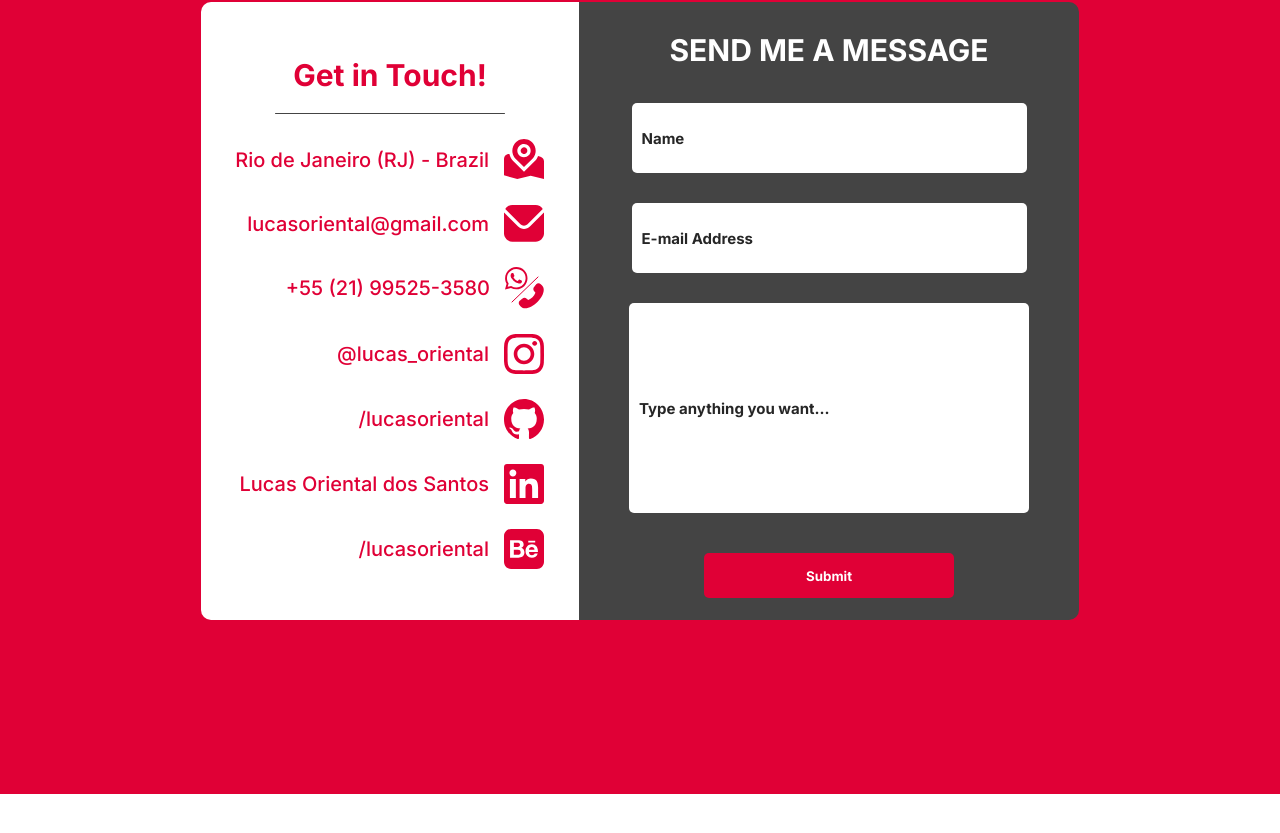
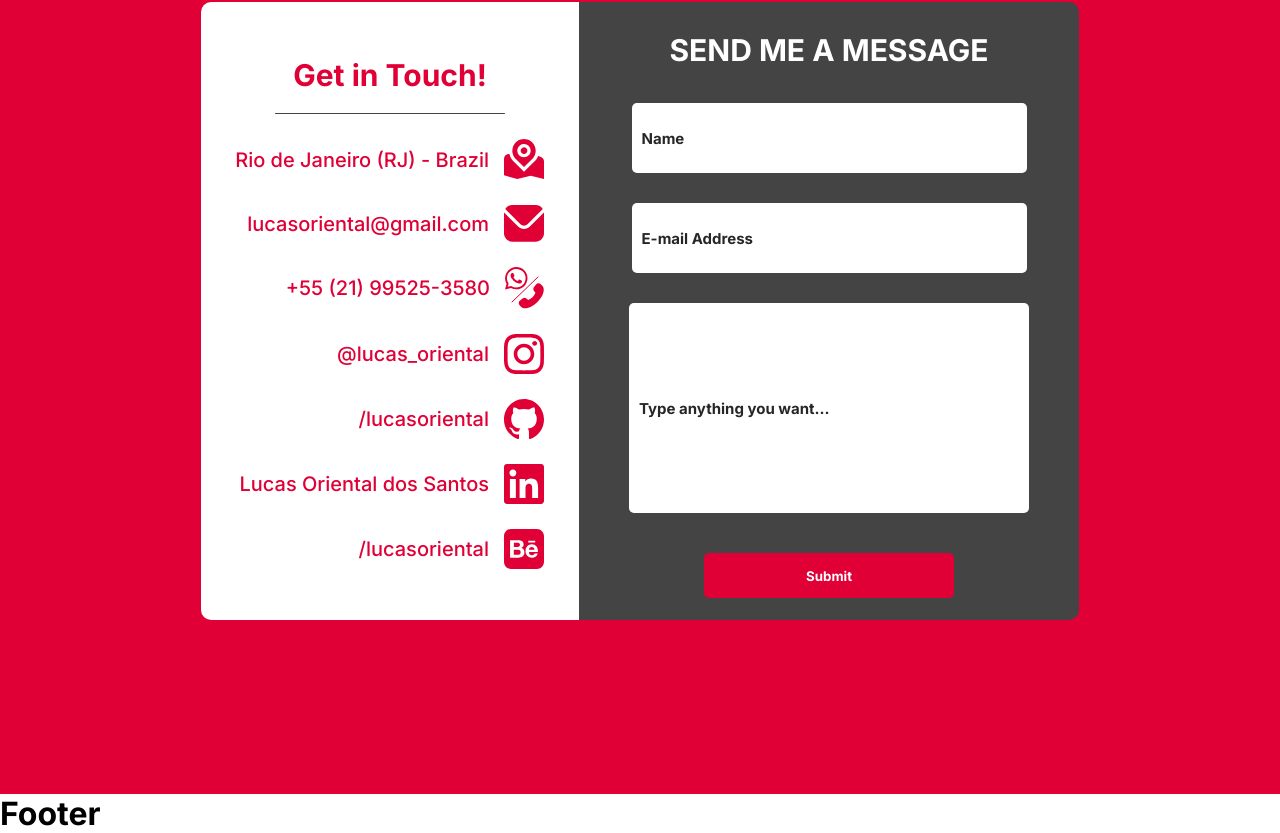
Before and after one commit to lucasoriental2/lucasoriental, a React (Vite) app: page / in a window 1280 px wide. Shown: the part 8192-9025 px from the top of the page. Before the commit the page ends 8986 px from the top, so only its background shows below. Built offline with nearby package versions, Linux system fonts and the light colour scheme; data requests are answered from the project's data file.

Commit message:
main
The footer will be developed as soon

```diff
--- a/src/App.jsx
+++ b/src/App.jsx
@@ -1,12 +1,16 @@
 import React from "react";
 import Header from "../src/components/global/header/header";
 import "./App.scss";
+import 'animate.css';
 import EducationAndSkills from "./components/sections/education-and-skills-page/educationAndSkills";
 import MainPage from "./components/sections/home-page/home";
 import MyProjects from "./components/sections/my-projects-page/myProjects";
 import JobExperiences from "./components/sections/job-experiences-page/jobExperiences";
 import AboutMe from "./components/sections/about-me-page/aboutMe";
 import ContactMe from "./components/sections/contact-me-page/contactMe";
+import Footer from './components/global/footer/footer'
+
+
 
 function App() {
   return (
@@ -18,8 +22,7 @@ function App() {
       <JobExperiences />
       <AboutMe />
       <ContactMe />
-      {/*<HaveAFun />
-      <Footer /> */}
+      <Footer />
     </>
   );
 }
```
